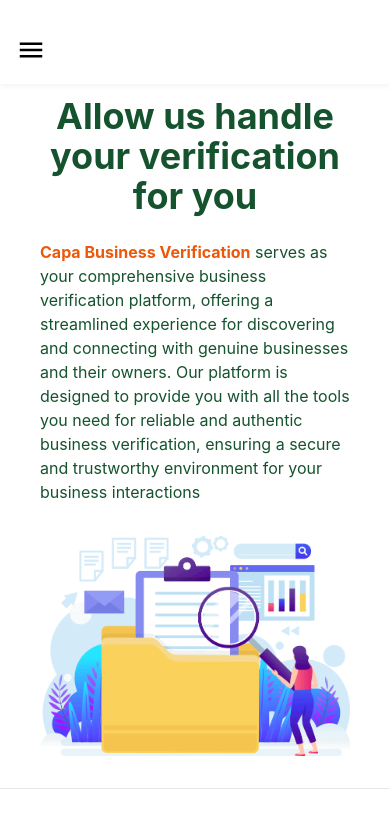
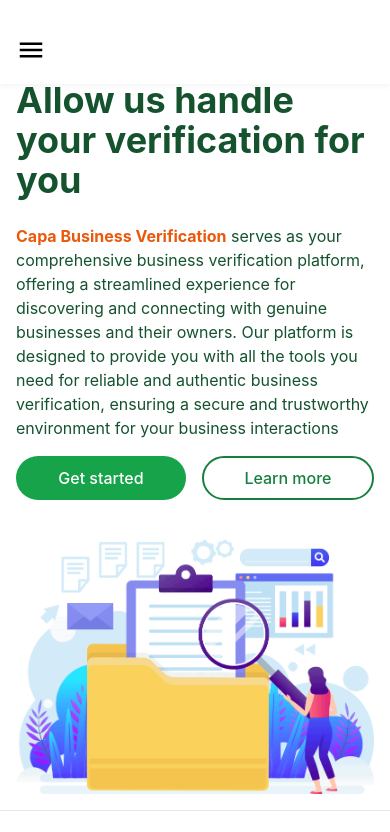
Before and after one commit to rholibobo/capa_business_verification, a React (Create React App) app: page / in a window 390 px wide. Shown: the top 832 px of the page. Built offline with nearby package versions, Linux system fonts and the light colour scheme; no server answers; the HTML template or start-up script is replaced by a standard one.

Commit message:
update Home.jsx and HomeCards.jsx update HomeCards.jsx

```diff
--- /dev/null
+++ b/src/Components/Button.jsx
@@ -0,0 +1,11 @@
+import React from 'react'
+
+
+const Button = ({title, variant}) => {
+  return (
+    <button className={`w-full p-2  hover:opacity-80 ${variant==="contained"? "bg-green-600 text-white": "bg-white text-green-700 border-2 border-green-700"} rounded-full font-medium grid place-items-center`} variant={variant}>{title}</button>
+  )
+}
+//contained outlined
+
+export default Button
--- a/src/Pages/Home/Home.jsx
+++ b/src/Pages/Home/Home.jsx
@@ -1,49 +1,79 @@
-import React from 'react'
-import { Email } from '@mui/icons-material'
-import heroImage from "../../assets/hero.png"
-import { HomeCards } from './HomeCards'
-import businessAvatar from "../../assets/secureVerr.svg"
-import emailAvatar from "../../assets/emailVerr.svg"
+import React from "react";
+import { Email } from "@mui/icons-material";
+import heroImage from "../../assets/hero.png";
+import { HomeCards } from "./HomeCards";
+import businessAvatar from "../../assets/secureVerr.svg";
+import emailAvatar from "../../assets/emailVerr.svg";
+import { Stack } from "@mui/material";
+import Button from "../../Components/Button";
 
 const Home = () => {
-  const cardDetails = [{
+  const cardDetails = [
+    {
       title: "Verify with Business name",
-    description: "Experience hassle-free verification by simply typing in the business name. Our Verify with Business Namefeature puts the power in your hands, allowing you to effortlessly authenticate businesses by entering their names. Swift, accurate, and user-friendly",
+      description:
+        "Experience hassle-free verification by simply typing in the business name. Our Verify with Business Namefeature puts the power in your hands, allowing you to effortlessly authenticate businesses by entering their names. Swift, accurate, and user-friendly",
       link: "/",
-    avatar: businessAvatar ,
+      avatar: businessAvatar,
     },
     {
       title: "Verify with business email",
-    description: "Seamlessly confirm identities and ensure trust by leveraging our 'verify with email' feature - With just an email address, you can authenticate users and businesses, adding an extra layer of security to your interactions",
+      description:
+        "Seamlessly confirm identities and ensure trust by leveraging our 'verify with email' feature - With just an email address, you can authenticate users and businesses, adding an extra layer of security to your interactions",
       link: "/",
-    avatar: emailAvatar ,
+      avatar: emailAvatar,
     },
-]
+  ];
   return (
-    <div className='mt-10'>
-    <section className='flex flex-col md:flex-row justify-between items-center  text-center px-10 py-8 mx-auto text-green-900'>
-      <div className='md:text-left md:w-1/2'>
-      <h1 className='text-4xl font-bold my-6'>Allow us handle your verification for you </h1>
-      <p className=' text-left'><span className='text-orange-600 font-bold'>Capa Business Verification</span> serves as your comprehensive business verification platform, offering a streamlined experience for discovering and connecting with genuine businesses and their owners. Our platform is designed to provide you with all the tools you need for reliable and authentic business verification, ensuring a secure and trustworthy environment for your business interactions</p>
+    <div className="mt-10">
+      <section className="flex flex-col md:flex-row justify-between items-center  text-center p-4 md:px-10 md:py-8 mx-auto text-green-900">
+        <div className="text-left md:w-1/2">
+          <h1 className="text-4xl font-bold my-6">
+            Allow us handle your verification for you{" "}
+          </h1>
+          <p className="">
+            <span className="text-orange-600 font-bold">
+              Capa Business Verification
+            </span>{" "}
+            serves as your comprehensive business verification platform,
+            offering a streamlined experience for discovering and connecting
+            with genuine businesses and their owners. Our platform is designed
+            to provide you with all the tools you need for reliable and
+            authentic business verification, ensuring a secure and trustworthy
+            environment for your business interactions
+          </p>
+          <Stack
+            direction="row"
+            spacing={{ xs: 2, sm: 2, md: 4 }}
+            className="md:w-3/4 lg:w-1/2 mt-4"
+          >
+            <Button title="Get started" variant="contained" />
+            <Button title="Learn more" variant="outlined" />
+          </Stack>
         </div>
-      <img src={heroImage} className='md:w-2/5 mt-8 md:mt-0' alt="Hero" />
+        <img src={heroImage} className="md:w-2/5 mt-10 md:mt-0" alt="Hero" />
       </section>
       <>
         <hr />
-      <h2 className='text-center text-2xl my-10 font-semibold'>Reliable end-to-end verification services</h2>
-    <section className='w-11/12 md:w-10/12 mx-auto p-2 flex flex-col md:flex-row gap-6 items-center justify-between'>
-      {cardDetails.map((card, index)=>{
-        return(
-
-          <HomeCards key={index} title={card.title} description={card.description} linkDestination={card.link} avatar={card.avatar} />
-        )
+        <h2 className="text-center text-2xl my-10 font-semibold">
+          Reliable end-to-end verification services
+        </h2>
+        <section className="w-11/12 md:w-10/12 mx-auto p-2 flex flex-col md:flex-row gap-6 items-center justify-between">
+          {cardDetails.map((card, index) => {
+            return (
+              <HomeCards
+                key={index}
+                title={card.title}
+                description={card.description}
+                linkDestination={card.link}
+                avatar={card.avatar}
+              />
+            );
           })}
-
         </section>
       </>
+    </div>
+  );
+};
 
-    </div>
-  )
-}
-
-export default Home
+export default Home;
--- a/src/Pages/Home/HomeCards.jsx
+++ b/src/Pages/Home/HomeCards.jsx
@@ -1,5 +1,6 @@
 import React from "react";
 import { Link } from "react-router-dom";
+import Button from "../../Components/Button";
 
 export const HomeCards = ({ title, description, linkDestination, avatar }) => {
   return (
@@ -13,9 +14,9 @@
       <p className="mb-10 text-lg text-opacity-60">{description}</p>
       <Link
         to={linkDestination}
-        className="mr-3.5 border-2 text-white hover:opacity-80 bg-green-600 border-white p-2 rounded-full font-medium grid place-items-center"
+
       >
-        Learn more
+      <Button title="Learn More" variant="contained" />
       </Link>
     </div>
   );
```
Lines whose indentation alone changed are shown as unchanged.
